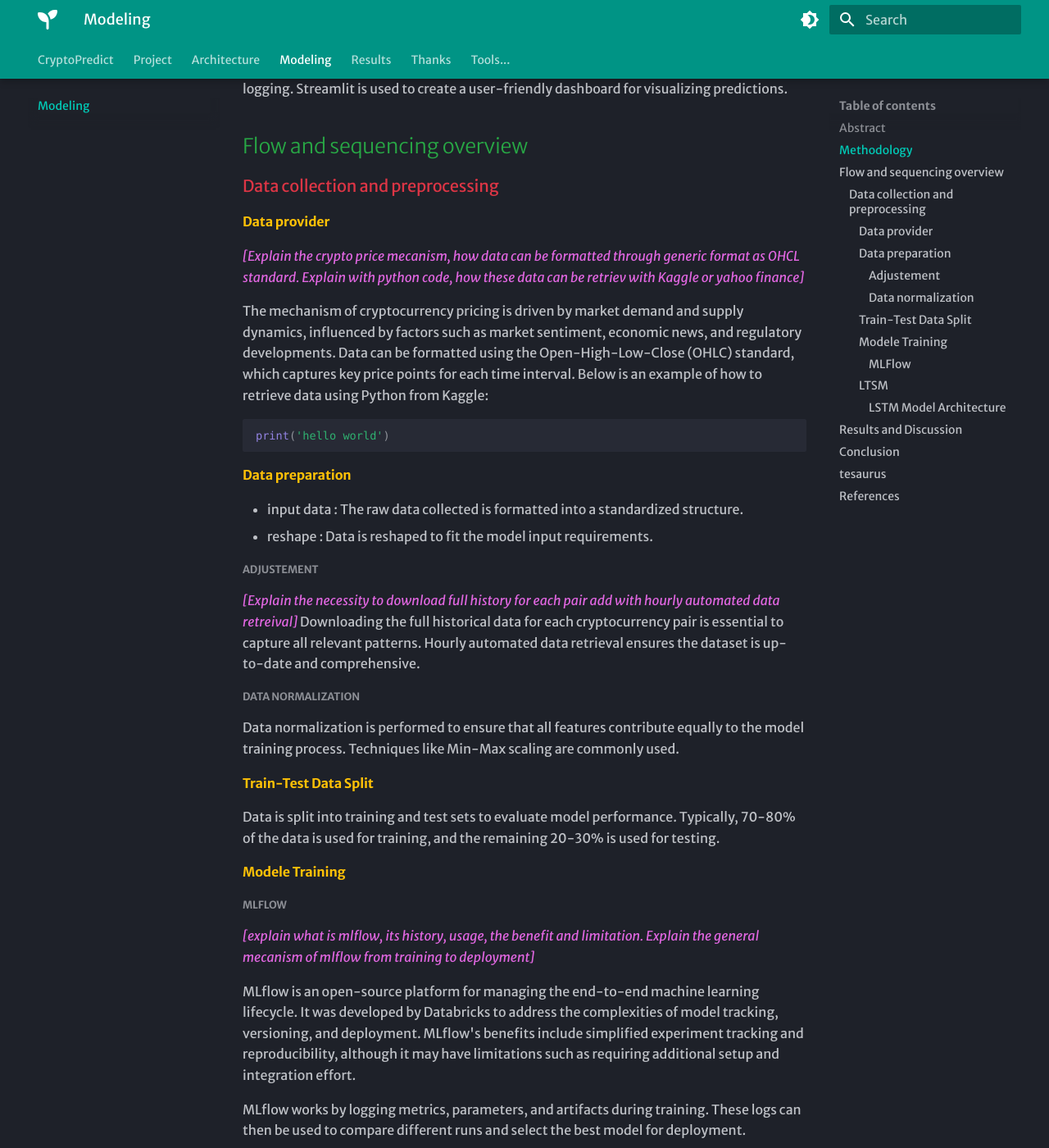
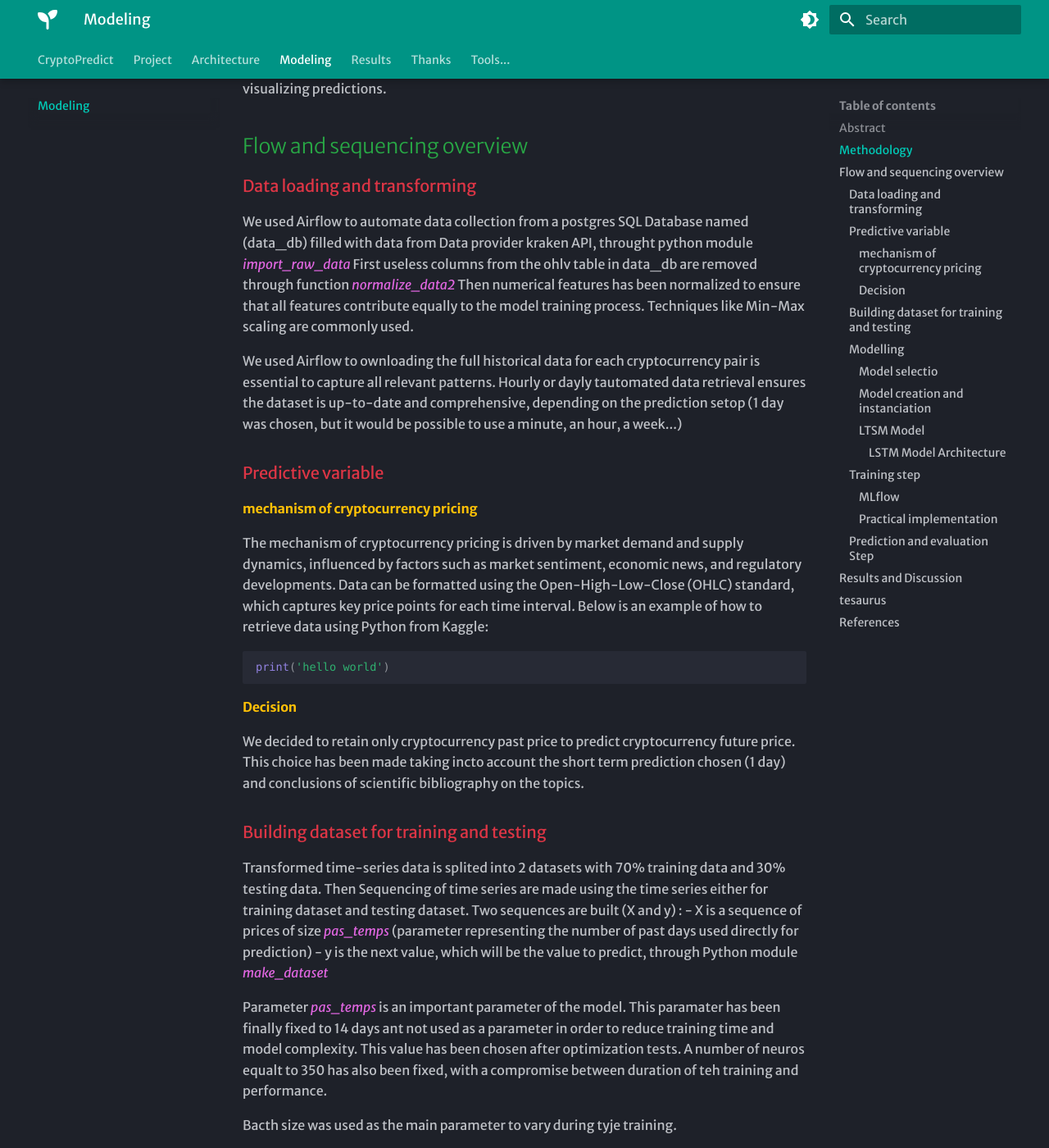
Before and after one commit to DstMlOpsCrypto/MainCrypto, an MkDocs documentation site: the page built from docs/modeling.md, in a window 1280 px wide and 1400 px high, scrolled down 984 px. Shown: the whole window at 82% size. Built offline with MkDocs 1.6.1 and Material for MkDocs 9.7.7, drawn with Linux system fonts in a browser that asks for light colours; some web fonts are replaced; some of the changed text lies outside the part shown.

Commit message:
ajout de la v1 de la page modelling

````diff
--- a/docs/modeling.md
+++ b/docs/modeling.md
@@ -1,5 +1,5 @@
+
 # Modeling
-
 ## Abstract
 _[explain in general how financial cryptocurrency market work, specificities overs financial market as stock exchange. Focus on Bitcoin in particulary. Explain how prediction is important for financial strategy of profitability. Explain technics of timeseries prediction such MSE, MAE, MAPE... and the benefit of using deepl learning model such LTSM and list benefit and limitation of LTSM ]_
 
@@ -14,68 +14,70 @@
 
 ## Methodology
 
-_[resume standard methodology that we apply]_
 Our standard methodology involves several key steps:
+- data collection
+- data loading and preprocessing
+- model creation
+- model training
+- model prediction and evaluation
+- model deployment.
 
-data collection and preprocessing,
-model training, evaluation, and
-deployment.
+The data is then preprocessed, normalized, and split into training and test sets.
 
-We use Airflow to automate data collection from sources like Kaggle and Yahoo Finance. The data is then preprocessed, normalized, and split into training and test sets. An LSTM model is developed, trained, and evaluated using MLflow for tracking and versioning.
+ An LSTM model is developed, trained, and evaluated using MLflow for tracking and versioning.
 The final model is deployed via FastAPI, with Prometheus and Kibana for monitoring and logging. Streamlit is used to create a user-friendly dashboard for visualizing predictions.
 
 ## Flow and sequencing overview
+### Data loading and transforming
+We used Airflow to automate data collection from a postgres SQL Database named (data_db) filled with data from Data provider kraken API, throught python module *import_raw_data*
+First useless columns from the ohlv table in data_db are removed through function *normalize_data2*
+Then numerical features has been normalized to ensure that all features contribute equally to the model training process. Techniques like Min-Max scaling are commonly used.
 
-### Data collection and preprocessing
+We used Airflow to ownloading the full historical data for each cryptocurrency pair is essential to capture all relevant patterns. Hourly or dayly tautomated data retrieval ensures the dataset is up-to-date and comprehensive, depending on the prediction setop (1 day was chosen, but it would be possible to use a minute, an hour, a week...)
 
-#### Data provider
-
-_[Explain the crypto price mecanism, how data can be formatted through generic format as OHCL standard. Explain with python code, how these data can be retriev with Kaggle or yahoo finance]_
-
+### Predictive variable
+#### mechanism of cryptocurrency pricing
 The mechanism of cryptocurrency pricing is driven by market demand and supply dynamics, influenced by factors such as market sentiment, economic news, and regulatory developments. Data can be formatted using the Open-High-Low-Close (OHLC) standard, which captures key price points for each time interval. Below is an example of how to retrieve data using Python from Kaggle:
 
 ```python
 print('hello world')
-
-
 ```
 
-#### Data preparation
+#### Decision
+We decided to retain only cryptocurrency past price to predict cryptocurrency future price.
+This choice has been made taking incto account the short term prediction chosen (1 day) and conclusions of scientific bibliography on the topics.
 
-- input data : The raw data collected is formatted into a standardized structure.
-- reshape : Data is reshaped to fit the model input requirements.
+### Building dataset for training and testing
+Transformed time-series data is splited into 2 datasets with 70% training data and 30% testing data.
+Then Sequencing of time series are made using the time series either for training dataset and testing dataset.
+Two sequences are built (X and y) :
+- X is a sequence of prices of size *pas_temps* (parameter representing the number of past days used directly for prediction)
+- y is the next value, which will be the value to predict, through Python module *make_dataset*
 
-##### Adjustement
+Parameter *pas_temps* is an important parameter of the model. This paramater has been finally fixed to 14 days ant not used as a parameter in order to reduce training time and model complexity.
+This value has been chosen after optimization tests. A number of neuros equalt to 350 has also been fixed, with a compromise between duration of teh training and performance.
 
-_[Explain the necessity to download full history for each pair add with hourly automated data retreival]_
-Downloading the full historical data for each cryptocurrency pair is essential to capture all relevant patterns. Hourly automated data retrieval ensures the dataset is up-to-date and comprehensive.
+Bacth size was used as the main parameter to vary during tyje training.
 
-##### Data normalization
+### Modelling
+#### Model selectio
+An LSTM model was chosen taking into account scientific publications and its good performance in time series crypty prediction.
 
-Data normalization is performed to ensure that all features contribute equally to the model training process. Techniques like Min-Max scaling are commonly used.
+#### Model creation and instanciation
+A custom Class LSTMModel is created to instanciate the model, with the following mains parameters :
+    -neurons: nb of neurons in the network (int>0)
+    -loss function used during training: mean squarred error ('mse')
+    -metrics: 'mse' metrics, used in mlflow used to differentiate models performance.
+    -optimizer used during compiling,: 'adam'
+    -activation function, "relu"
 
-#### Train-Test Data Split
+LSTM like Model is created using a Sequential object and is composed of an input layer (default size (None,1)), an LSTM layer and a Dense layer with 1 neuron for prediction.
+Class is composed of following built-in methods : __init__, fit, predict, save_model, load_model, get_params, set_params and __str__
 
-Data is split into training and test sets to evaluate model performance. Typically, 70-80% of the data is used for training, and the remaining 20-30% is used for testing.
-
-#### Modele Training
-
-##### MLFlow
-
-_[explain what is mlflow, its history, usage, the benefit and limitation. Explain the general mecanism of mlflow from training to deployment]_
-
-MLflow is an open-source platform for managing the end-to-end machine learning lifecycle. It was developed by Databricks to address the complexities of model tracking, versioning, and deployment. MLflow's benefits include simplified experiment tracking and reproducibility, although it may have limitations such as requiring additional setup and integration effort.
-
-MLflow works by logging metrics, parameters, and artifacts during training. These logs can then be used to compare different runs and select the best model for deployment.
-
-#### LTSM
-
-_[explain in detail how LTSM work in detail, eventually include latex formula with explaination]_
+#### LTSM Model
 Long Short-Term Memory (LSTM) networks are a type of recurrent neural network (RNN) designed to capture long-term dependencies in sequential data. LSTMs use memory cells to maintain information over time, which helps in learning time-series patterns more effectively.
 
 Below is a LaTeX representation of an LSTM cell:
-
-
 
 ##### LSTM Model Architecture
 _[explain with mermaid diagram the whole LTSM architecture in detail with explaination]_
@@ -112,11 +114,27 @@
 ```
 The architecture consists of multiple LSTM cells that process input sequentially, allowing the model to learn temporal dependencies.
 
+### Training step
+#### MLflow
+Model training has been dond using MLflow.
+MLflow is an open-source platform for managing the end-to-end machine learning lifecycle. It was developed by Databricks to address the complexities of model tracking, versioning, and deployment. MLflow's benefits include simplified experiment tracking and reproducibility, although it may have limitations such as requiring additional setup and integration effort.
+MLflow works by logging metrics, parameters, and artifacts during training. These logs can then be used to compare different runs and select the best model for deployment.
+ MLflow is used to manage the machine learning lifecycle, including tracking experiments and deploying models.
+
+#### Practical implementation
+The model has benn then trained with training dataset.
+Callbacks early_stopping and reduce_learning_rate were used during training tamke it more efficient.
+An mlflow run is created for each parameter tested (pas_temps or batch_size), then model score and parameters are logged into mlflow tracking.
+Finaly, the model with best mse is chosen with the mlflow tracking server and logged into mlflow throught *tensorflow.log_model* method.
+
+### Prediction and evaluation Step
+This step uses MLflow to track experiments and deploy models for predicting the price of Bitcoin
+It loads data, normalizes and creates a test dataset, then loads the best model thought mlflow module *tensorflow.load_model* in order to make predictions.
+The script returns the predicted value as a dictionary
+For each prediction, it records prediction metrics and the score (mse score on test dataset) and compares them to a reference (see Monitoring)
+
 ## Results and Discussion
-[leave empty for now : see frederic ]
-
-## Conclusion
-[leave empty for now : see frederic]
+Results have beeen satisfactory using only pastBTC prices for a short term approach. Model has been volontary keep simple due to the fact that it was not the main purposer of the projet.
 
 ## tesaurus
 
@@ -135,37 +153,24 @@
 * **Streamlit**: An open-source app framework for Machine Learning and Data Science teams.
 
 ## References
-
 _[list related LTSM currency prediction usages, science paper, tests. And read/resume them !!]_
 
-
-1. Liu S, Liao G, Ding Y. Stock Transaction Prediction Modeling and Analysis Based on LSTM. In
-Proceedings of the 2018 13th IEEE Conference on Industrial Electronics and Applications (ICIEA), Wuhan,
+1. Liu S, Liao G, Ding Y. Stock Transaction Prediction Modeling and Analysis Based on LSTM. In Proceedings of the 2018 13th IEEE Conference on Industrial Electronics and Applications (ICIEA), Wuhan,
 China, 18–22 August 2018.
-2. Borovkova S, Tsiamas I. An Ensemble of LSTM Neural Networks for High ‐ Frequency Stock Market
-Classification. Journal of Forecasting 2019; 38(6): 600–619.
-3. Baek Y, Kim HY. ModAugNet: A New Forecasting Framework for Stock Market Index Value With an
-Overfitting Prevention LSTM Module and a Prediction LSTM Module. Expert Systems with Applications
+2. Borovkova S, Tsiamas I. An Ensemble of LSTM Neural Networks for High ‐ Frequency Stock Market Classification. Journal of Forecasting 2019; 38(6): 600–619.
+3. Baek Y, Kim HY. ModAugNet: A New Forecasting Framework for Stock Market Index Value With an Overfitting Prevention LSTM Module and a Prediction LSTM Module. Expert Systems with Applications
 2018; 113: 457–480
-4. Eapen J, Bein D, Verma A. Novel Deep Learning Model With CNN and Bi-Directional LSTM for Improved
-Stock Market Index Prediction. In Proceedings of the 2019 IEEE 9th Annual Computing and
+4. Eapen J, Bein D, Verma A. Novel Deep Learning Model With CNN and Bi-Directional LSTM for Improved Stock Market Index Prediction. In Proceedings of the 2019 IEEE 9th Annual Computing and
 Communication Workshop and Conference (CCWC), Las Vegas, NV, USA, 7–9 January 2019.
-5. Selvin S, Vinayakumar R, Gopalakrishnan EA, Menon VK, Soman KP. Stock Price Prediction Using
-LSTM, RNN and CNN-Sliding Window Model. In Proceedings of the 2017 International Conference on
+5. Selvin S, Vinayakumar R, Gopalakrishnan EA, Menon VK, Soman KP. Stock Price Prediction Using LSTM, RNN and CNN-Sliding Window Model. In Proceedings of the 2017 International Conference on
 Advances in Computing, Communications and Informatics (ICACCI), Udupi, India, 13–16 September 2017.
-6. Nelson DM, Pereira AC, de Oliveira RA. Stock Market’S Price Movement Prediction With LSTM Neural
-Networks. In Proceedings of the 2017 International Joint Conference on Neural Networks (IJCNN),
+6. Nelson DM, Pereira AC, de Oliveira RA. Stock Market’S Price Movement Prediction With LSTM Neural Networks. In Proceedings of the 2017 International Joint Conference on Neural Networks (IJCNN),
 Anchorage, AK, USA, 14–19 May 2017.
-7. Sherstinsky A. Fundamentals of Recurrent Neural Network (RNN) and Long Short-Term Memory (LSTM)
-Network. Physica D: Nonlinear Phenomena 2020; 404: 132306.
-8. Nabipour M, Nayyeri P, Jabani H, Mosavi A, Salwana E, Shahab S. Deep Learning for Stock Market
-Prediction. Entropy 2020; 22(8): 840.
-9. Bhandari HN, Rimal B, Pokhrel NR, Rimal R, Dahal KR, Khatri RKC. Predicting Stock Market Index
-Using LSTM. Machine Learning with Applications 2020; 9: 100320.
-10. Althelaya KA, El-Alfy E-SM, Mohammed S. Evaluation of Bidirectional LSTM for Short-and Long-Term
-Stock Market Prediction. In Proceedings of the 2018 9th International Conference on Information and Communication Systems (ICICS), Irbid, Jordan, 3–5 April 2018
-11. Moghar A, Hamiche M. Stock Market Prediction Using LSTM Recurrent Neural Network. Procedia
-Computer Science 2020; 170: 1168–1173.
+7. Sherstinsky A. Fundamentals of Recurrent Neural Network (RNN) and Long Short-Term Memory (LSTM) Network. Physica D: Nonlinear Phenomena 2020; 404: 132306.
+8. Nabipour M, Nayyeri P, Jabani H, Mosavi A, Salwana E, Shahab S. Deep Learning for Stock Market Prediction. Entropy 2020; 22(8): 840.
+9. Bhandari HN, Rimal B, Pokhrel NR, Rimal R, Dahal KR, Khatri RKC. Predicting Stock Market Index Using LSTM. Machine Learning with Applications 2020; 9: 100320.
+10. Althelaya KA, El-Alfy E-SM, Mohammed S. Evaluation of Bidirectional LSTM for Short-and Long-Term Stock Market Prediction. In Proceedings of the 2018 9th International Conference on Information and Communication Systems (ICICS), Irbid, Jordan, 3–5 April 2018
+11. Moghar A, Hamiche M. Stock Market Prediction Using LSTM Recurrent Neural Network. Procedia Computer Science 2020; 170: 1168–1173.
 
 
 https://www.sciencedirect.com/science/article/pii/S0957417423008485
````
